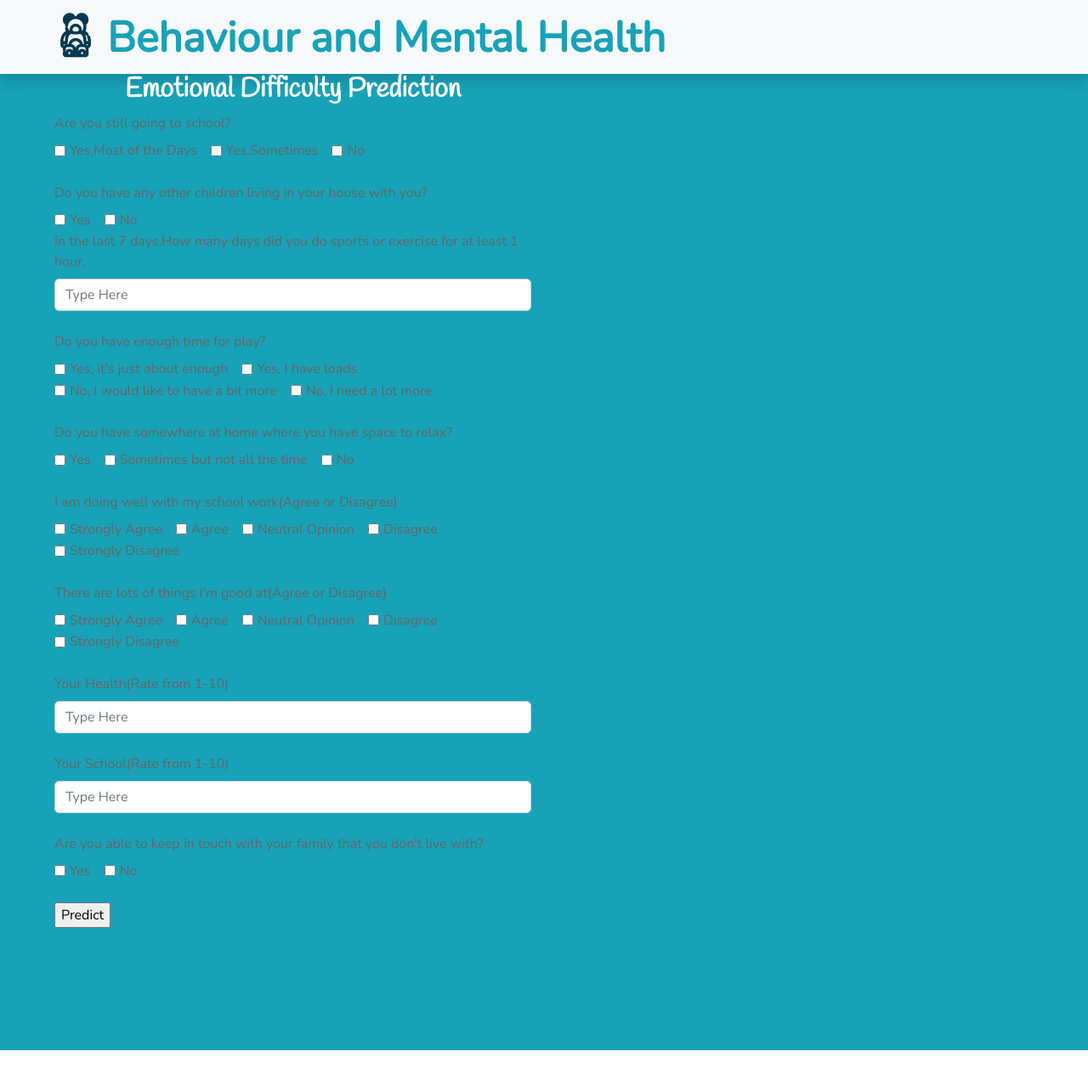
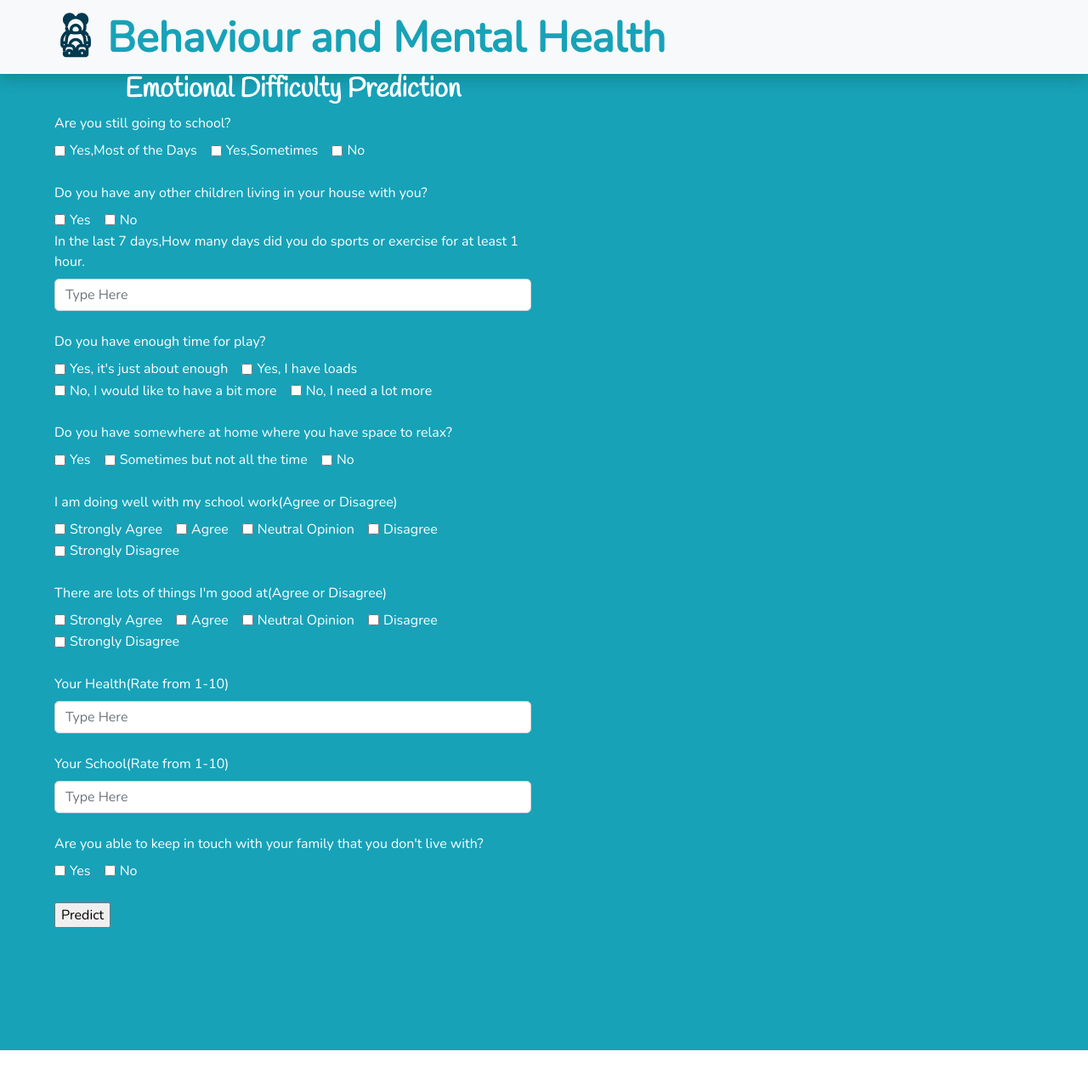
Before and after one commit to ParameshPutha/Analysis-of-Child-Health, a Flask app: template templates/Emotional.html in a window 1280 px wide. Shown: the whole page at 85% size. Run offline with Flask 2, Linux system fonts and the light colour scheme; the template is opened without the code that fills it, so the values that code supplies are empty; parts of the project's set-up code (start-up, migrations or seed data) failed here and were passed over; some libraries are stand-ins or nearby versions.

Commit message:
Add files via upload

```diff
--- a/templates/Emotional.html
+++ b/templates/Emotional.html
@@ -56,143 +56,143 @@
  <!-- method="post" -->
     <div class ='form'>
       <form class="" action="/Emotional" method="post">
-        <label style="text-align:center;"  class="form-label" for="GoingToSchool">Are you still going to school?</label>
+        <label style="color:white;text-align:center;"  class="form-label" for="GoingToSchool">Are you still going to school?</label>
         <br>
         <div class="form-check form-check-inline">
           <input name = 'GoingToSchool' class="form-check-input" type="checkbox" value="2">
-          <label class="form-check-label" for="GoingToSchool">Yes,Most of the Days</label>
+          <label style="color:white" class="form-check-label" for="GoingToSchool">Yes,Most of the Days</label>
         </div>
         <div class="form-check form-check-inline">
           <input name = 'GoingToSchool' class="form-check-input" type="checkbox" value="1">
-          <label class="form-check-label" for="GoingToSchool">Yes,Sometimes</label>
+          <label style="color:white" class="form-check-label" for="GoingToSchool">Yes,Sometimes</label>
         </div>
         <div class="form-check form-check-inline">
           <input name = 'GoingToSchool' class="form-check-input" type="checkbox" value="0">
-          <label class="form-check-label" for="GoingToSchool">No</label>
+          <label style="color:white" class="form-check-label" for="GoingToSchool">No</label>
         </div>
 
         <br>
         <br>
 
-        <label style="text-align:center;" class="form-label" for="AnotherChildHome">Do you have any other children living in your house with you?</label>
+        <label style="color:white;text-align:center;" class="form-label" for="AnotherChildHome">Do you have any other children living in your house with you?</label>
         <br>
         <div class="form-check form-check-inline">
           <input name = 'AnotherChildHome' class="form-check-input" type="checkbox" value="1">
-          <label class="form-check-label" for="AnotherChildHome">Yes</label>
+          <label style="color:white" class="form-check-label" for="AnotherChildHome">Yes</label>
         </div>
         <div class="form-check form-check-inline">
           <input name = 'AnotherChildHome' class="form-check-input" type="checkbox" value="0">
-          <label class="form-check-label" for="AnotherChildHome">No</label>
+          <label style="color:white" class="form-check-label" for="AnotherChildHome">No</label>
         </div>
         <br>
 
-        <label style="text-align:left;" class="form-label" for="SportsDaysInWeek">In the last 7 days,How many days did you do sports or exercise for at least 1 hour.</label>
+        <label style="color:white;text-align:left;" class="form-label" for="SportsDaysInWeek">In the last 7 days,How many days did you do sports or exercise for at least 1 hour.</label>
         <input name = 'SportsDaysInWeek' class="form-control" type="number" placeholder="Type Here" required>
         <br>
 
-        <label style="text-align:center;" class="form-label" for="EnoughPlayTime">Do you have enough time for play?</label>
+        <label style="color:white;text-align:center;" class="form-label" for="EnoughPlayTime">Do you have enough time for play?</label>
         <br>
         <div class="form-check form-check-inline">
           <input name = 'EnoughPlayTime' class="form-check-input" type="checkbox" value="3" >
-          <label class="form-check-label" for="EnoughPlayTime">Yes, it's just about enough</label>
+          <label style="color:white" class="form-check-label" for="EnoughPlayTime">Yes, it's just about enough</label>
         </div>
         <div class="form-check form-check-inline">
           <input name = 'EnoughPlayTime' class="form-check-input" type="checkbox" value="2">
-          <label class="form-check-label" for="EnoughPlayTime">Yes, I have loads</label>
+          <label style="color:white" class="form-check-label" for="EnoughPlayTime">Yes, I have loads</label>
         </div>
         <div class="form-check form-check-inline">
           <input name = 'EnoughPlayTime' class="form-check-input" type="checkbox" value="1">
-          <label class="form-check-label" for="EnoughPlayTime">No, I would like to have a bit more</label>
+          <label style="color:white" class="form-check-label" for="EnoughPlayTime">No, I would like to have a bit more</label>
         </div>
         <div class="form-check form-check-inline">
           <input name = 'EnoughPlayTime' class="form-check-input" type="checkbox" value="0">
-          <label class="form-check-label" for="EnoughPlayTime">No, I need a lot more</label>
+          <label style="color:white" class="form-check-label" for="EnoughPlayTime">No, I need a lot more</label>
         </div>
         <br>
         <br>
 
-        <label style="text-align:center;" class="form-label" for="RelaxSpace">Do you have somewhere at home where you have space to relax?</label>
+        <label style="color:white;text-align:center;" class="form-label" for="RelaxSpace">Do you have somewhere at home where you have space to relax?</label>
         <br>
         <div class="form-check form-check-inline">
           <input name = 'RelaxSpace' class="form-check-input" type="checkbox" value="2">
-          <label class="form-check-label" for="RelaxSpace">Yes</label>
+          <label style="color:white" class="form-check-label" for="RelaxSpace">Yes</label>
         </div>
         <div class="form-check form-check-inline">
           <input name = 'RelaxSpace' class="form-check-input" type="checkbox" value="1">
-          <label class="form-check-label" for="RelaxSpace">Sometimes but not all the time</label>
+          <label style="color:white" class="form-check-label" for="RelaxSpace">Sometimes but not all the time</label>
         </div>
         <div class="form-check form-check-inline">
           <input name = 'RelaxSpace' class="form-check-input" type="checkbox" value="0">
-          <label class="form-check-label" for="RelaxSpace">No</label>
+          <label style="color:white" class="form-check-label" for="RelaxSpace">No</label>
         </div>
         <br>
         <br>
 
-        <label style="text-align:center;" class="form-label" for="SchoolWork">I am doing well with my school work(Agree or Disagree)</label>
+        <label style="color:white;text-align:center;" class="form-label" for="SchoolWork">I am doing well with my school work(Agree or Disagree)</label>
         <br>
         <div class="form-check form-check-inline">
           <input name = 'SchoolWork' class="form-check-input" type="checkbox" value="4" >
-          <label class="form-check-label" for="SchoolWork">Strongly Agree</label>
+          <label style="color:white" class="form-check-label" for="SchoolWork">Strongly Agree</label>
         </div>
         <div class="form-check form-check-inline">
           <input name = 'SchoolWork' class="form-check-input" type="checkbox"  value="3">
-          <label class="form-check-label" for="SchoolWork">Agree</label>
+          <label style="color:white" class="form-check-label" for="SchoolWork">Agree</label>
         </div>
         <div class="form-check form-check-inline">
           <input name = 'SchoolWork' class="form-check-input" type="checkbox" value="2">
-          <label class="form-check-label" for="SchoolWork">Neutral Opinion</label>
+          <label style="color:white" class="form-check-label" for="SchoolWork">Neutral Opinion</label>
         </div>
         <div class="form-check form-check-inline">
           <input name = 'SchoolWork' class="form-check-input" type="checkbox"  value="1">
-          <label class="form-check-label" for="SchoolWork">Disagree</label>
+          <label style="color:white" class="form-check-label" for="SchoolWork">Disagree</label>
         </div>
         <div class="form-check form-check-inline">
           <input name = 'SchoolWork' class="form-check-input" type="checkbox" value="0">
-          <label class="form-check-label" for="SchoolWork">Strongly Disagree</label>
+          <label style="color:white" class="form-check-label" for="SchoolWork">Strongly Disagree</label>
         </div>
         <br>
         <br>
 
-        <label style="text-align:center;" class="form-label" for="ImGoodAtThings">There are lots of things I'm good at(Agree or Disagree)</label>
+        <label style="color:white;text-align:center;" class="form-label" for="ImGoodAtThings">There are lots of things I'm good at(Agree or Disagree)</label>
         <br>
         <div class="form-check form-check-inline">
           <input name = 'ImGoodAtThings' class="form-check-input" type="checkbox" value="4" >
-          <label class="form-check-label" for="ImGoodAtThings">Strongly Agree</label>
+          <label style="color:white" class="form-check-label" for="ImGoodAtThings">Strongly Agree</label>
         </div>
         <div class="form-check form-check-inline">
           <input name = 'ImGoodAtThings' class="form-check-input" type="checkbox"  value="3">
-          <label class="form-check-label" for="ImGoodAtThings">Agree</label>
+          <label style="color:white" class="form-check-label" for="ImGoodAtThings">Agree</label>
         </div>
         <div class="form-check form-check-inline">
           <input name = 'ImGoodAtThings' class="form-check-input" type="checkbox" value="2">
-          <label class="form-check-label" for="ImGoodAtThings">Neutral Opinion</label>
+          <label style="color:white" class="form-check-label" for="ImGoodAtThings">Neutral Opinion</label>
         </div>
         <div class="form-check form-check-inline">
           <input name = 'ImGoodAtThings' class="form-check-input" type="checkbox"  value="1">
-          <label class="form-check-label" for="ImGoodAtThings">Disagree</label>
+          <label style="color:white" class="form-check-label" for="ImGoodAtThings">Disagree</label>
         </div>
         <div class="form-check form-check-inline">
           <input name = 'ImGoodAtThings' class="form-check-input" type="checkbox" value="0">
-          <label class="form-check-label" for="ImGoodAtThings">Strongly Disagree</label>
+          <label style="color:white" class="form-check-label" for="ImGoodAtThings">Strongly Disagree</label>
         </div>
         <br>
         <br>
-        <label style="text-align:left;" class="form-label" for="Health">Your Health(Rate from 1-10)</label>
+        <label style="color:white;text-align:left;" class="form-label" for="Health">Your Health(Rate from 1-10)</label>
         <input name = 'Health' class="form-control" type="number" placeholder="Type Here" required>
         <br>
-        <label style="text-align:left;" class="form-label" for="School">Your School(Rate from 1-10)</label>
+        <label style="color:white;text-align:left;" class="form-label" for="School">Your School(Rate from 1-10)</label>
         <input name = 'School' class="form-control" type="number" placeholder="Type Here" required>
         <br>
 
-        <label style="text-align:center;" class="form-label" for="InTouchWithFamily">Are you able to keep in touch with your family that you don't live with?</label>
+        <label style="color:white;text-align:center;" class="form-label" for="InTouchWithFamily">Are you able to keep in touch with your family that you don't live with?</label>
         <br>
         <div class="form-check form-check-inline">
           <input name = 'InTouchWithFamily' class="form-check-input" type="checkbox" value="1" >
-          <label class="form-check-label" for="InTouchWithFamily">Yes</label>
+          <label style="color:white" class="form-check-label" for="InTouchWithFamily">Yes</label>
         </div>
         <div class="form-check form-check-inline">
           <input name = 'InTouchWithFamily' class="form-check-input" type="checkbox" value="0">
-          <label class="form-check-label" for="InTouchWithFamily">No</label>
+          <label style="color:white" class="form-check-label" for="InTouchWithFamily">No</label>
         </div>
         <br>
         <br>
```
Also changed, not shown: templates/Behavioural.html (+29 -29 lines), templates/home.html (+19 -3 lines), 3 other files.
